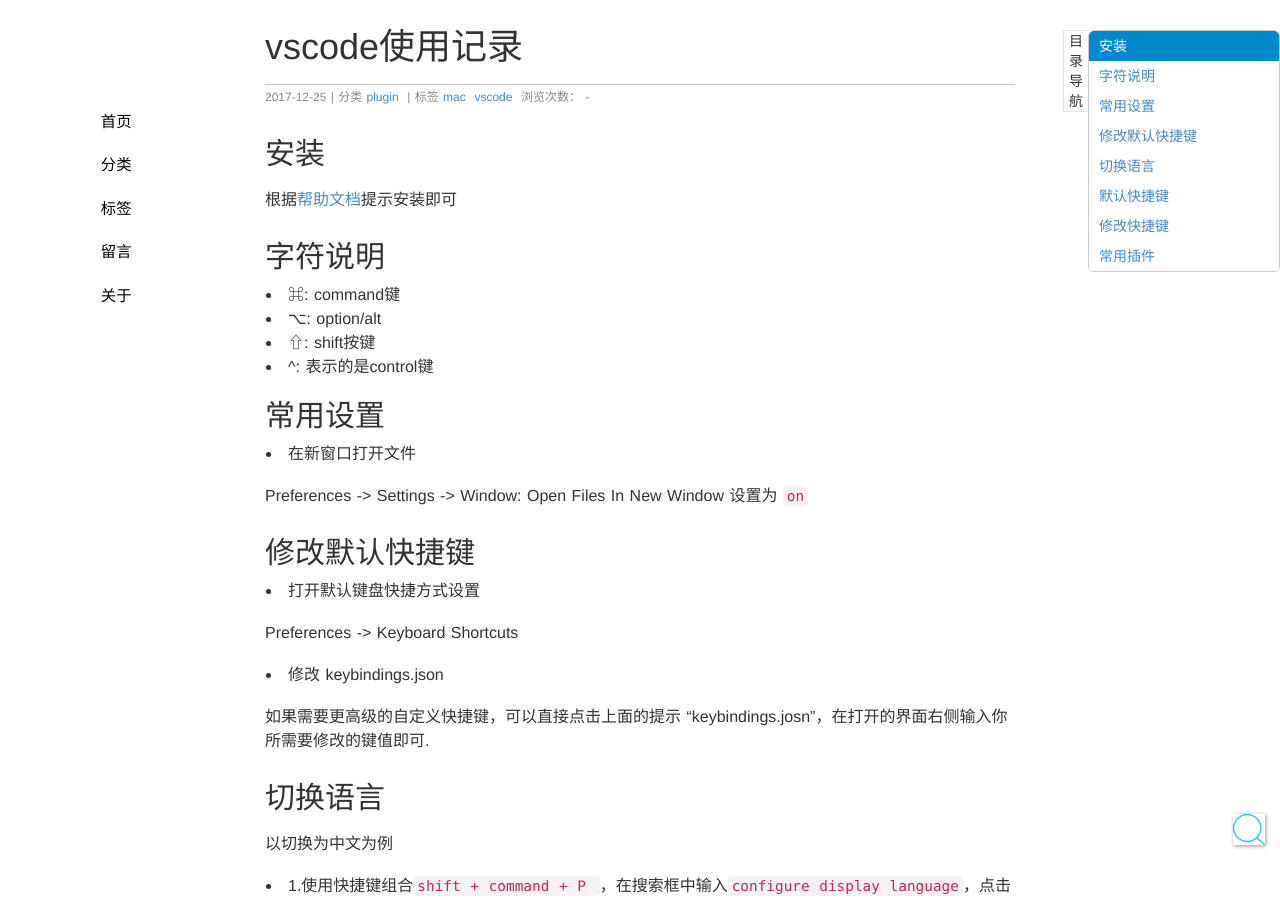
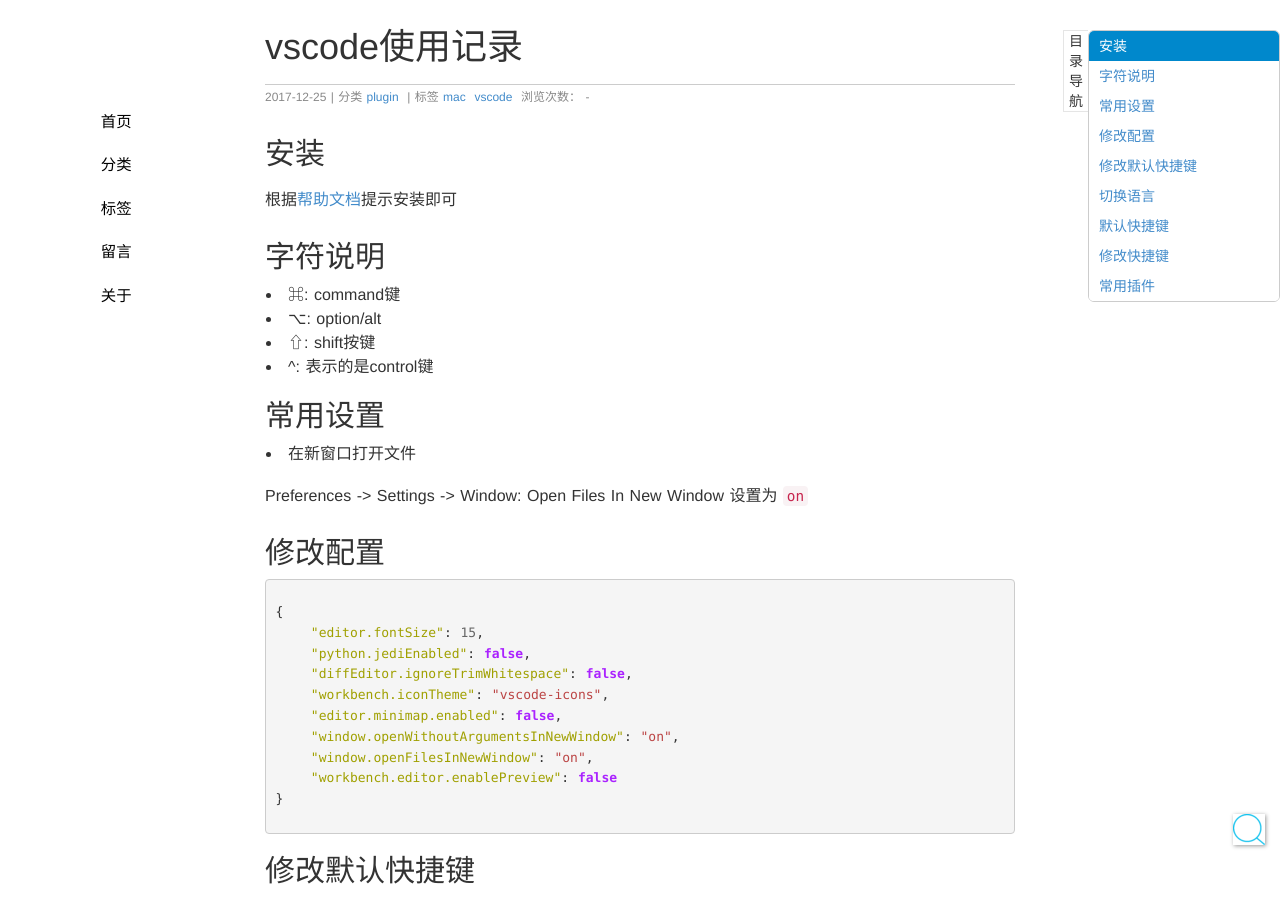
Before and after one commit to seekplum/seekplum.github.io, a Jekyll site: the page built from _posts/2017-12-25-vscode-use.md, in a window 1280 px wide and 900 px high. Built offline with Jekyll 4.4.1, drawn with Linux system fonts in a browser that asks for light colours; comment, search, counter and statistics services are not loaded.

Commit message:
更新vscode配置设置

````diff
--- a/_posts/2017-12-25-vscode-use.md
+++ b/_posts/2017-12-25-vscode-use.md
@@ -21,6 +21,21 @@
 * 在新窗口打开文件
 
 Preferences -> Settings -> Window: Open Files In New Window 设置为 `on`
+
+## 修改配置
+
+```json
+{
+    "editor.fontSize": 15,
+    "python.jediEnabled": false,
+    "diffEditor.ignoreTrimWhitespace": false,
+    "workbench.iconTheme": "vscode-icons",
+    "editor.minimap.enabled": false,
+    "window.openWithoutArgumentsInNewWindow": "on",
+    "window.openFilesInNewWindow": "on",
+    "workbench.editor.enablePreview": false
+}
+```
 
 ## 修改默认快捷键
 
````
